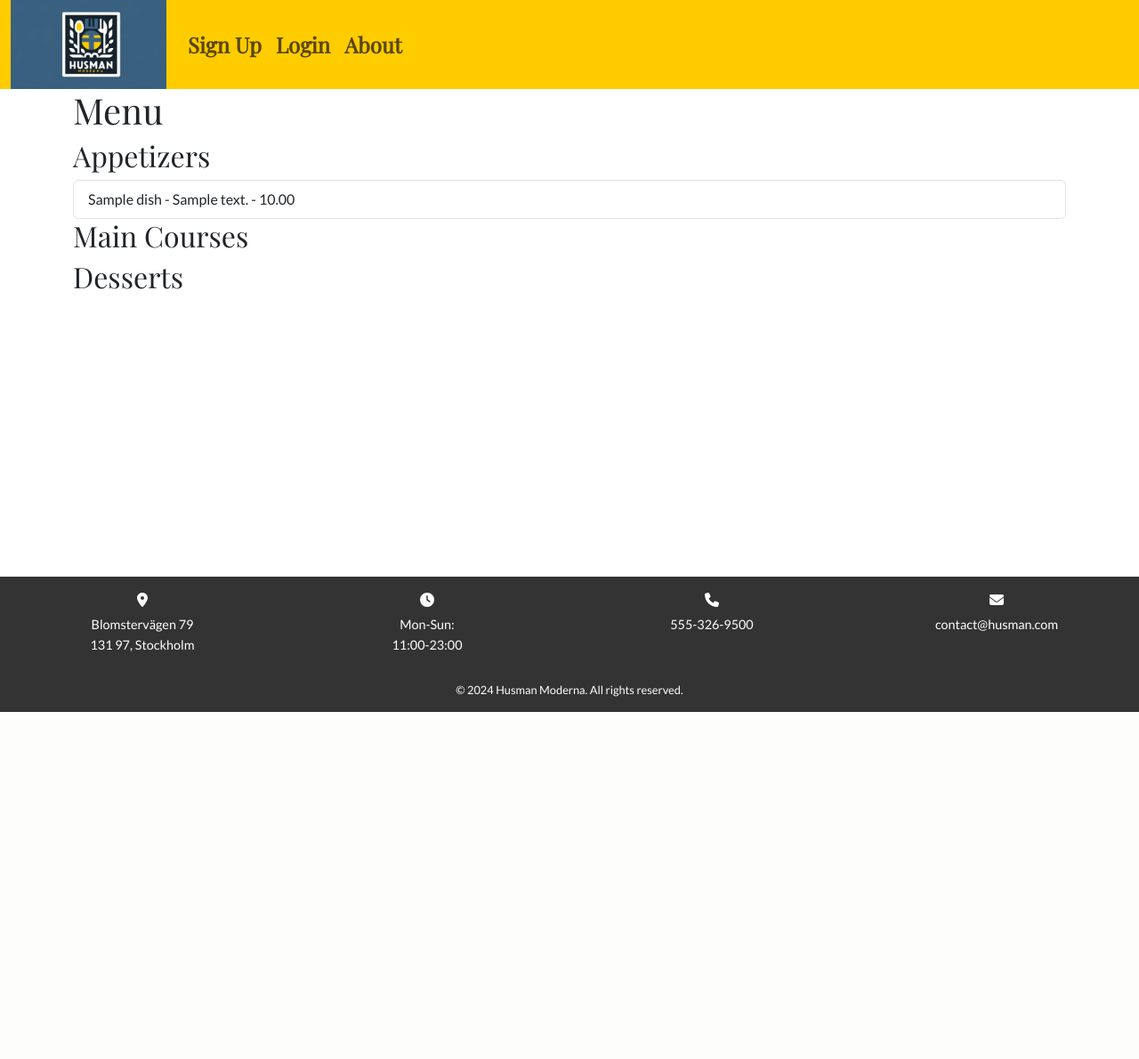
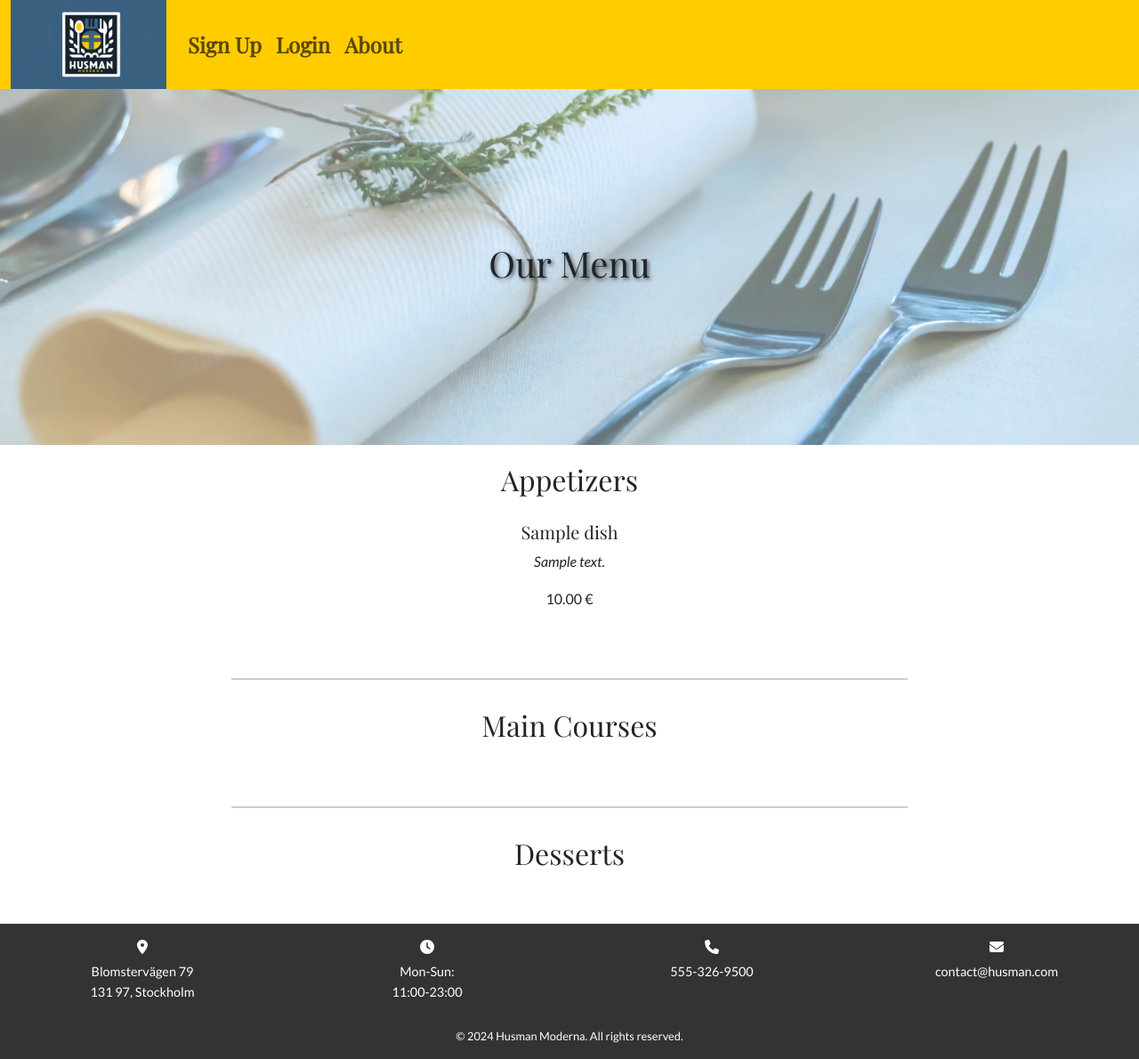
Before and after one commit to merin86/husman-moderna, a Django app: page /menu/ in a window 1280 px wide. Shown: the whole page at 89% size. Before the commit the page ends 800 px from the top, so only its background shows below. Run offline with Django 4.2, Linux system fonts and the light colour scheme; tables that the repository leaves empty hold one stand-in row (values such as "Sample post"); some libraries are stand-ins or nearby versions.

Commit message:
Style the menu page

```diff
--- a/husman_moderna/settings.py
+++ b/husman_moderna/settings.py
@@ -28,7 +28,7 @@
 SECRET_KEY = os.environ.get('SECRET_KEY')
 
 # SECURITY WARNING: don't run with debug turned on in production!
-DEBUG = False
+DEBUG = True
 
 ALLOWED_HOSTS = ['8000-merin86-husmanmoderna-y9f1dwnelsk.ws-eu110.gitpod.io','.herokuapp.com']
 
--- a/menu/templates/menu/menu.html
+++ b/menu/templates/menu/menu.html
@@ -4,28 +4,49 @@
 {% block title %}Menu - {{ block.super }}{% endblock %}
 
 {% block content %}
-<div class="container">
-    <h1>Menu</h1>
-
+<!-- Menu title -->
+<div class="hero-container">
+    <div class="title position-absolute top-50 start-50 translate-middle text-center">
+        <h1>Our Menu</h1>
+    </div>
+</div>
+<!-- Menu -->
+<div class="menu-container">
+    <div class="menu-section">
         <h2>Appetizers</h2>
         <ul class="list-group">
             {% for dish in appetizers %}
-        <li class="list-group-item">{{ dish.name }} - {{ dish.description }} - {{ dish.price }}</li>
+            <li class="list-group-item">
+                <h5>{{ dish.name }}</h5>
+                <p class="dish-description">{{ dish.description }}</p>
+                <p>{{ dish.price }} €</p>
+            </li>
             {% endfor %}
         </ul>
-
+    </div>
+    <div class="menu-section">
         <h2>Main Courses</h2>
         <ul class="list-group">
             {% for dish in main_courses %}
-        <li class="list-group-item">{{ dish.name }} - {{ dish.description }} - {{ dish.price }}</li>
+            <li class="list-group-item">
+                <h5>{{ dish.name }}</h5>
+                <p class="dish-description">{{ dish.description }}</p>
+                <p>{{ dish.price }} €</p>
+            </li>
             {% endfor %}
         </ul>
-
+    </div>
+    <div class="menu-section">
         <h2>Desserts</h2>
         <ul class="list-group">
             {% for dish in desserts %}
-        <li class="list-group-item">{{ dish.name }} - {{ dish.description }} - {{ dish.price }}</li>
+            <li class="list-group-item">
+                <h5>{{ dish.name }}</h5>
+                <p class="dish-description">{{ dish.description }}</p>
+                <p>{{ dish.price }} €</p>
+            </li>
             {% endfor %}
         </ul>
     </div>
+</div>
 {% endblock %}
--- a/static/css/style.css
+++ b/static/css/style.css
@@ -20,6 +20,8 @@
 }
 
 /* Header */
+
+/* Navbar styles */
 .navbar-custom {
     background-color: rgba(255,204,0,255);
     padding: 0;
@@ -45,32 +47,6 @@
     font-weight: 700;
 }
 
-.menu-item {
-    background-color: #fff;
-    padding: 20px;
-    margin-bottom: 20px;
-    border-radius: 5px;
-    box-shadow: 0 2px 4px rgba(0, 0, 0, 0.1);
-}
-
-.menu-item h2 {
-    color: #333;
-    font-size: 24px;
-    margin-bottom: 10px;
-}
-
-.menu-item p {
-    color: #666;
-    font-size: 16px;
-    margin-bottom: 10px;
-}
-
-.menu-item .price {
-    color: #27ae60;
-    font-size: 20px;
-    font-weight: bold;
-}
-
 /* Main Content */
 main {
     flex: 1 0 auto;
@@ -81,6 +57,7 @@
     font-family: 'Playfair Display', serif;
 }
 
+/* Title styles (home page) */
 .title {
     position: relative;
     z-index: 1;
@@ -96,6 +73,7 @@
     text-shadow: 2px 2px 4px rgba(33, 32, 32, 0.7);
 }
 
+/* Hero image styles */
 .hero-container {
     position: relative;
     width: 100%;
@@ -118,6 +96,7 @@
     background: rgba(255, 255, 255, 0.4);
 }
 
+/* Card styles */
 .card-img-top {
     height: 15rem;
     object-fit: cover;
@@ -141,6 +120,7 @@
     border-radius: 2rem;
 }
 
+/* Styles for buttons in cards */
 .button-container {
     display: flex;
     justify-content: center;
@@ -161,6 +141,32 @@
     background-color: rgba(57, 96, 127, 0.8);
 }
 
+/* Styles for menu page */
+.menu-container {
+    max-width: 800px;
+    margin: auto;
+    padding: 20px;
+    text-align: center;
+}
+
+.menu-section:not(:last-of-type) {
+    border-bottom: 2px solid #ccc;
+    padding-bottom: 2rem;
+    margin-bottom: 2rem;
+}
+
+.list-group {
+    margin: 20px 0;
+}
+
+.list-group-item {
+    border: none;
+}
+
+.dish-description {
+    font-style: italic;
+}
+
 /* Footer */
 footer {
     flex-shrink: 0;
@@ -177,18 +183,21 @@
     flex-wrap: wrap;
 }
 
+/* Styles for icons in footer */
 .icons {
     height: 1rem;
     margin: 0.5rem;
     fill: #fff;
 }
 
+/* Styles for info text in footer */
 .info-text {
     margin-top: 0;
     margin-bottom: 0.5rem;
     font-size: 0.9rem;
 }
 
+/* Styles for copyright text in footer */
 .copyright {
     margin: 20px 0 5px 0;
     font-size: 0.8rem;
```
Also changed, not shown: home/templates/home/index.html (+9 -10 lines). Lines whose indentation alone changed are shown as unchanged.
